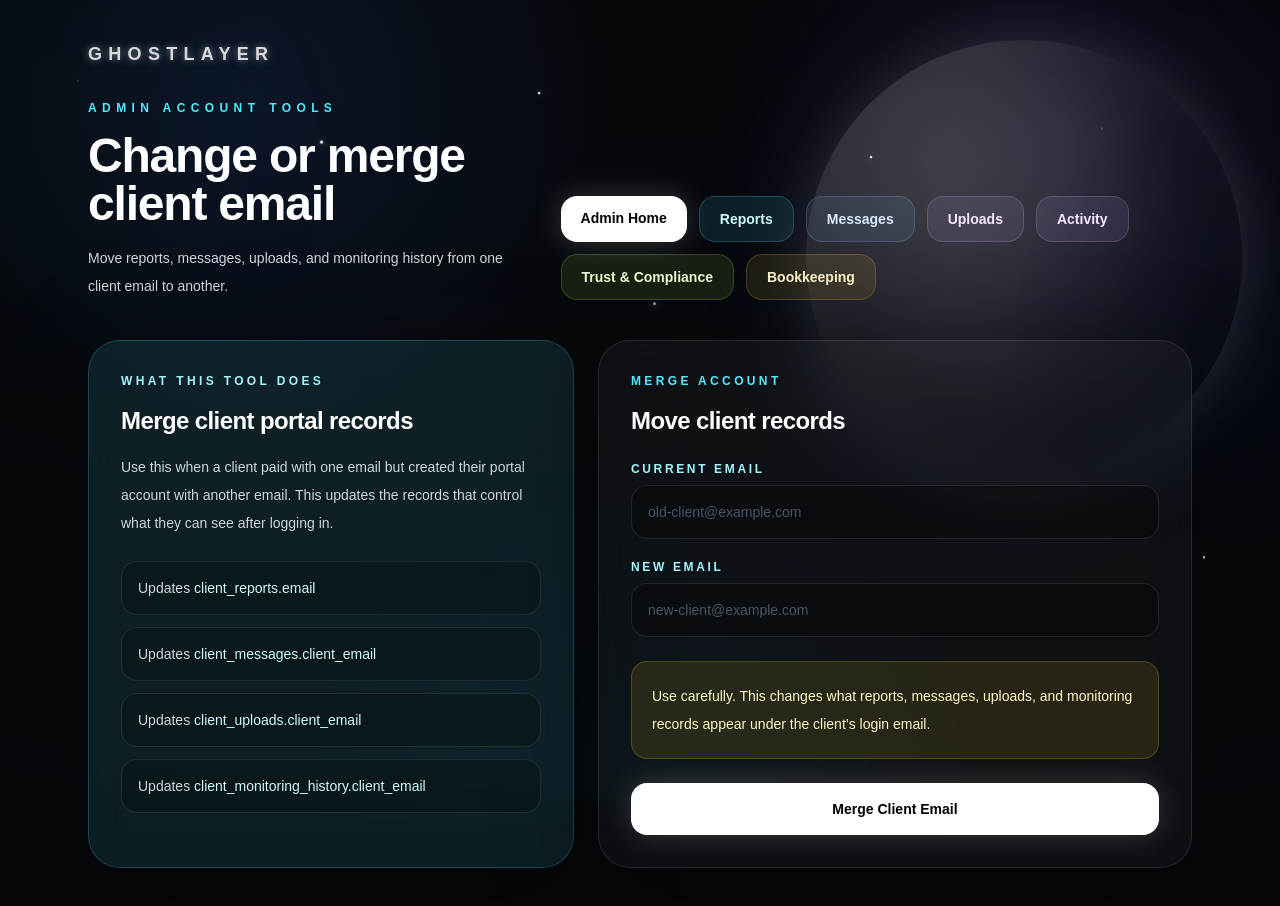
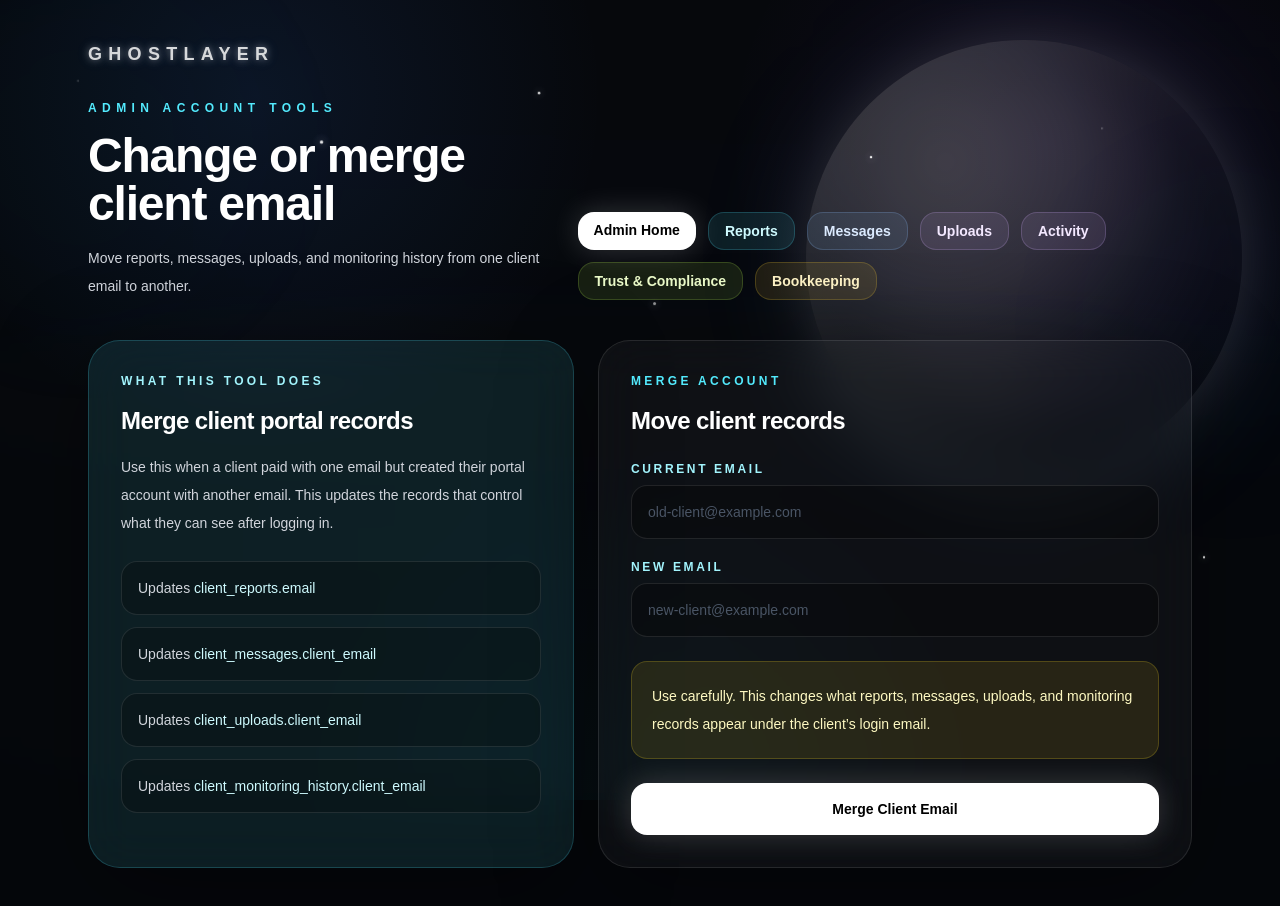
Before and after one commit to DexTheAIBusinessman/ghostlayer, a Next.js app: page /admin/merge-client in a window 1280 px wide. Built offline with nearby package versions, Linux system fonts and the light colour scheme.

Commit message:
normalize merge client nav button size

```diff
--- a/app/admin/merge-client/page.tsx
+++ b/app/admin/merge-client/page.tsx
@@ -88,49 +88,49 @@ export default async function MergeClientPage({
           <div className="flex flex-wrap gap-3">
             <Link
               href="/admin/analytics"
-              className="rounded-2xl bg-white px-5 py-3 text-sm font-bold text-black shadow-[0_0_30px_rgba(255,255,255,0.18)] transition hover:scale-[1.02] hover:opacity-90"
+              className="rounded-2xl bg-white px-4 py-2 text-sm font-bold text-black shadow-[0_0_30px_rgba(255,255,255,0.18)] transition hover:scale-[1.02] hover:opacity-90"
             >
               Admin Home
             </Link>
 
             <Link
               href="/admin/reports"
-              className="rounded-2xl border border-cyan-300/20 bg-cyan-300/10 px-5 py-3 text-sm font-semibold text-cyan-100 transition hover:scale-[1.02] hover:bg-cyan-300/15"
+              className="rounded-2xl border border-cyan-300/20 bg-cyan-300/10 px-4 py-2 text-sm font-semibold text-cyan-100 transition hover:scale-[1.02] hover:bg-cyan-300/15"
             >
               Reports
             </Link>
 
             <Link
               href="/admin/messages"
-              className="rounded-2xl border border-blue-300/20 bg-blue-300/10 px-5 py-3 text-sm font-semibold text-blue-100 transition hover:scale-[1.02] hover:bg-blue-300/15"
+              className="rounded-2xl border border-blue-300/20 bg-blue-300/10 px-4 py-2 text-sm font-semibold text-blue-100 transition hover:scale-[1.02] hover:bg-blue-300/15"
             >
               Messages
             </Link>
 
             <Link
               href="/admin/uploads"
-              className="rounded-2xl border border-purple-300/20 bg-purple-300/10 px-5 py-3 text-sm font-semibold text-purple-100 transition hover:scale-[1.02] hover:bg-purple-300/15"
+              className="rounded-2xl border border-purple-300/20 bg-purple-300/10 px-4 py-2 text-sm font-semibold text-purple-100 transition hover:scale-[1.02] hover:bg-purple-300/15"
             >
               Uploads
             </Link>
 
           <Link
             href="/admin/activity"
-            className="rounded-2xl border border-purple-300/20 bg-purple-300/10 px-5 py-3 text-sm font-semibold text-purple-100 transition hover:scale-[1.02] hover:bg-purple-300/15"
+            className="rounded-2xl border border-purple-300/20 bg-purple-300/10 px-4 py-2 text-sm font-semibold text-purple-100 transition hover:scale-[1.02] hover:bg-purple-300/15"
           >
             Activity
           </Link>
 
           <Link
             href="/admin/trust-compliance"
-            className="rounded-2xl border border-lime-300/20 bg-lime-300/10 px-5 py-3 text-sm font-semibold text-lime-100 transition hover:scale-[1.02] hover:bg-lime-300/15"
+            className="rounded-2xl border border-lime-300/20 bg-lime-300/10 px-4 py-2 text-sm font-semibold text-lime-100 transition hover:scale-[1.02] hover:bg-lime-300/15"
           >
             Trust & Compliance
           </Link>
 
           <Link
             href="/admin/bookkeeping"
-            className="rounded-2xl border border-amber-300/20 bg-amber-300/10 px-5 py-3 text-sm font-semibold text-amber-100 transition hover:scale-[1.02] hover:bg-amber-300/15"
+            className="rounded-2xl border border-amber-300/20 bg-amber-300/10 px-4 py-2 text-sm font-semibold text-amber-100 transition hover:scale-[1.02] hover:bg-amber-300/15"
           >
             Bookkeeping
           </Link>
```
